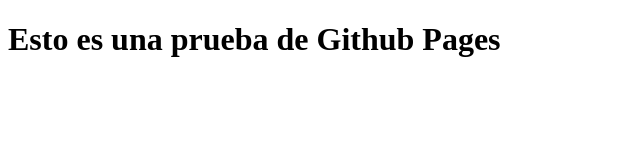
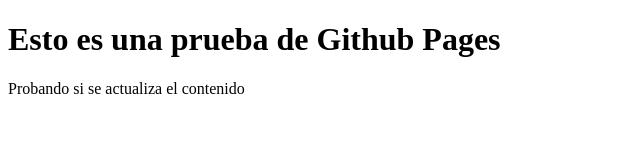
Before and after one commit to yonals/yonals.github.io, a plain HTML site: page index.html in a window 1280 px wide. Shown: the whole page, without its empty margins (0-640 px from the left). Drawn offline with Linux system fonts and the light colour scheme.

Commit message:
parrafo
viendo si se actualiza el contenido

```diff
--- a/index.html
+++ b/index.html
@@ -8,5 +8,6 @@
 </head>
 <body>
     <h1>Esto es una prueba de Github Pages</h1>
+    <p>Probando si se actualiza el contenido</p>
 </body>
 </html>
```
